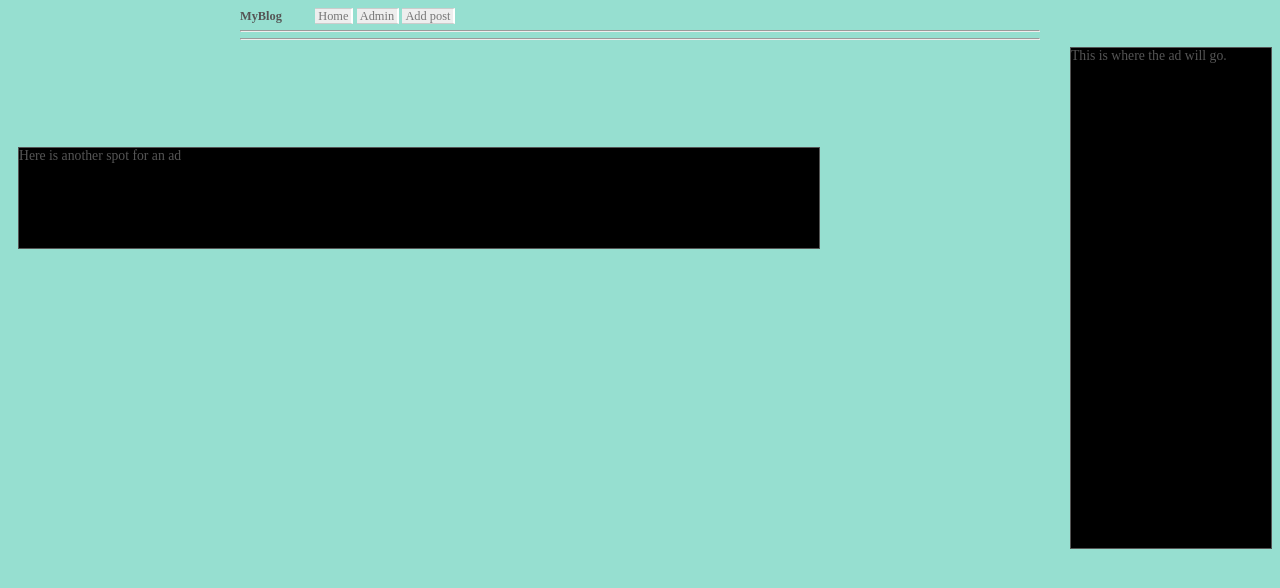
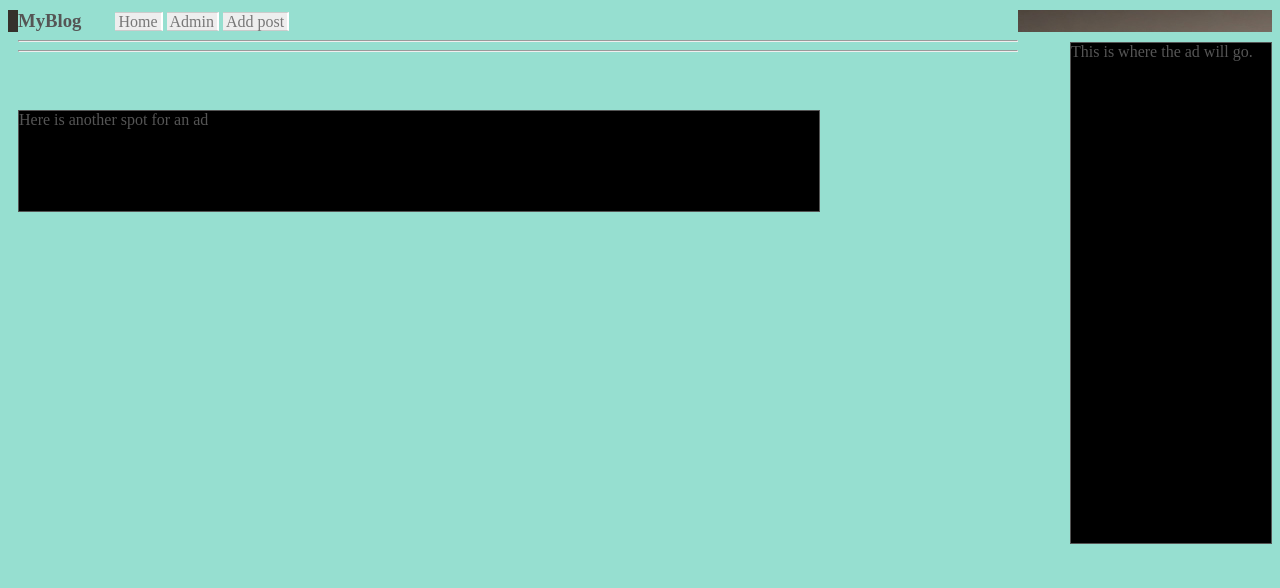
Before and after one commit to tetenal/TheBlog, a Django app: page /home/ in a window 1280 px wide. Shown: the top 588 px of the page. Run offline with Django 3.2, Linux system fonts and the light colour scheme; data that the repository does not hold is empty; parts of the project's set-up code (start-up, migrations or seed data) failed here and were passed over.

Commit message:
More css updates and some commenting

```diff
--- a/TheBlog/blog/models.py
+++ b/TheBlog/blog/models.py
@@ -1,6 +1,9 @@
 from django.db import models
 from django.contrib.auth.models import User
 from django.contrib import admin
+
+# Post model is the actual blog post
+# auto_now_add=true enables the server to grab today's date and time.
 
 class Post(models.Model):
     author = models.CharField(max_length=60)
@@ -8,6 +11,8 @@ class Post(models.Model):
     created = models.DateTimeField(auto_now_add=True)
     body = models.TextField()
 
+    # This will allow the console to print out a value associated to the Post Model.
+    # example model with title of Billy Bob would return "Billy Bob"
     def __unicode__(self):
         return self.title
 
--- a/TheBlog/blog/templates/base.html
+++ b/TheBlog/blog/templates/base.html
@@ -12,11 +12,14 @@
 
 </head>
 
-<body>
+<body background="{% static "assets/images/blog-site.jpg" %}" >
+
     <!-- <div id="sidebar"> {% block sidebar %} {% endblock %} </div> -->
     <div id="container">
         <div id="menu">
             {% block nav-global %}
+
+            <!-- should place an if here to only allow admins to see -->
 
                 <!-- MENU -->
                 <h3>MyBlog</h3>
@@ -31,6 +34,7 @@
             {% block content %}{% endblock %}
         </div>
     </div>
+    <!-- still working on how to display these ads using affiliate programs -->
     <div id="advert">
         This is where the ad will go.
     </div>
--- a/TheBlog/blog/templates/blog_list.html
+++ b/TheBlog/blog/templates/blog_list.html
@@ -15,12 +15,12 @@
 	                <a href="{% url 'blog.views.post' post.id %}">Comments</a>
 	            </div>
 	        </ul>
-
+<hr/>
 		{% endfor %}
 	</div>
 	<!-- Next/Prev page links  -->
     {% if posts.paginator.num_pages > 1 %}
-    <div class="pagination" style="margin-top: 20px; margin-left: -20px; ">
+    <div class="pagination" style="margin-top: 20px;">
         <span class="step-links">
             {% if posts.has_previous %}
                 <a href= "?page={{ posts.previous_page_number }}">newer entries &lt;&lt; </a>
--- a/assets/default.css
+++ b/assets/default.css
@@ -1,7 +1,7 @@
 * {
             background-color: #96dfd0;
             color: #555;
-            font-size: 0.95em;
+            /*font-size: 0.95em;*/
 }
 #menu a {
             text-decoration: none;
@@ -22,8 +22,16 @@ a:hover {
             color: #555;
 }
 
-#container { margin: auto; width: 800px; border: 0px solid; }
-        /*p { font-size: 1.1em; }*/
+#container {
+      margin: 10px;
+      width: 1000px;
+      border: 0px solid;
+}
+#content {
+      float:left;
+      width: 1000px;
+      border: 0px solid;
+}
 h3 { margin-right: 30px; display: inline; }
 #advert {
       background-color:black;
@@ -39,7 +47,8 @@ h3 { margin-right: 30px; display: inline; }
       font-color:white;
       border:1px solid;
       margin-left:10px;
-      margin-top: 100px;
+      margin-top: 50px;
+      margin-bottom: 10px;
       width:800px;
       height:100px;
       float:left;
```
Also changed, not shown: static/default.css (+27 -8 lines), assets/images/blog-site.jpg (added), static/images/blog-site.jpg (added), 2 other files.
